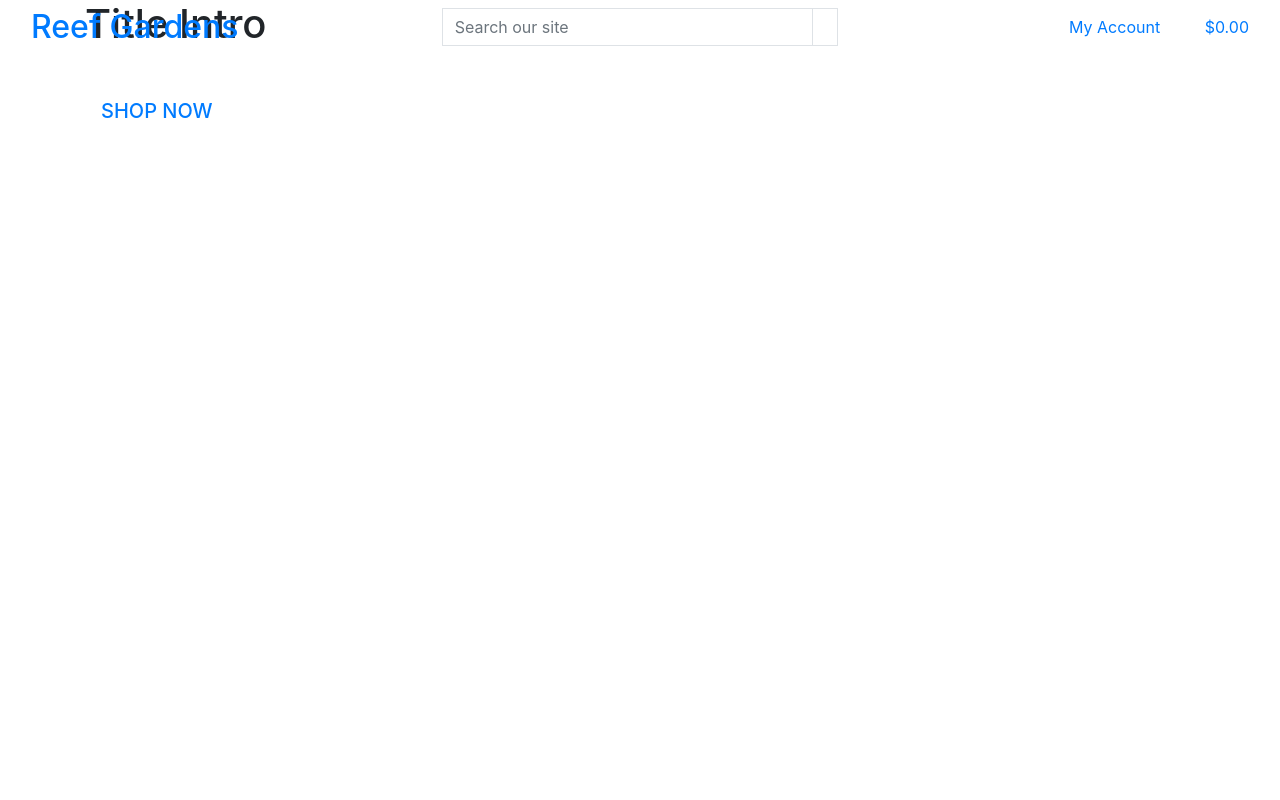
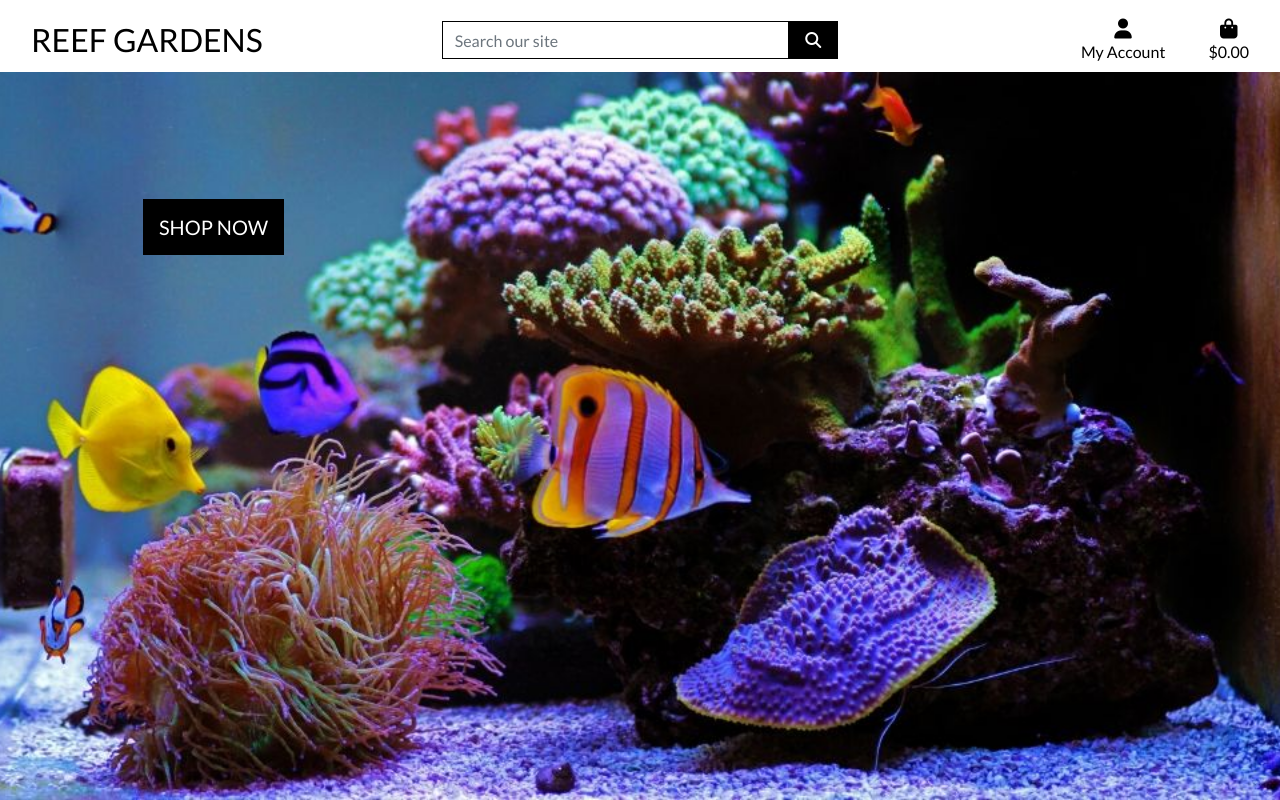
Before and after one commit to Damhan91/Reef-Gardens, a Django app: page / in a window 1280 px wide. Run offline with Django 3.2, Linux system fonts and the light colour scheme; some libraries are stand-ins or nearby versions.

Commit message:
added styling and layout to home page with images and css

```diff
--- a/home/templates/home/index.html
+++ b/home/templates/home/index.html
@@ -12,9 +12,6 @@
     <div class="container h-100">
         <div class="row">
             <div class="col-7 col-md-6 my-auto">
-                <h1 class="displayu-4 logo-font text-balck">
-                    Title Intro
-                </h1>
                 <div>
                     <h4 class="my-5">
                         <a href="" class="shop-now-button btn-lg rounded-0 text-uppercase py-3">Shop Now</a>
--- a/reef_gardens/settings.py
+++ b/reef_gardens/settings.py
@@ -147,6 +147,10 @@ USE_TZ = True
 # https://docs.djangoproject.com/en/3.2/howto/static-files/
 
 STATIC_URL = '/static/'
+STATICFILES_DIRS = (os.path.join(BASE_DIR, 'static'),)
+
+MEDIA_URL = '/media/'
+MEDIA_ROOT = os.path.join(BASE_DIR, 'media')
 
 # Default primary key field type
 # https://docs.djangoproject.com/en/3.2/ref/settings/#default-auto-field
--- a/reef_gardens/urls.py
+++ b/reef_gardens/urls.py
@@ -1,9 +1,10 @@
 from django.contrib import admin
 from django.urls import path, include
-
+from django.conf import settings
+from django.conf.urls.static import static
 
 urlpatterns = [
     path('admin/', admin.site.urls),
     path('accounts/', include('allauth.urls')),
     path('', include('home.urls')),
-]
+] + static(settings.MEDIA_URL, document_root=settings.MEDIA_ROOT)
--- /dev/null
+++ b/static/css/base.css
@@ -0,0 +1,81 @@
+html {
+    height: 100%;
+}
+
+body {
+    background: url('/media/home_page.jpg') no-repeat center center fixed;
+    background-size: cover;
+    height: calc(100vh - 164px);
+    color: #555;
+    font-family: 'Lato';
+}
+
+/* from Bulma */
+.icon {
+    align-items: center;
+    display: inline-flex;
+    justify-content: center;
+    height: 1.5rem;
+    width: 1.5rem;
+}
+
+.logo-font {
+    text-transform: uppercase;
+}
+
+.main-logo-link {
+    width: fit-content;
+}
+
+.shop-now-button {
+    background: black;
+    color: white;
+    min-width: 260px;
+}
+
+.btn-black {
+    background: black;
+    color: white;
+}
+
+.shop-now-button:hover,
+.shop-now-button:active,
+.shop-now-button:focus,
+.btn-black:hover,
+.btn-black:active,
+.btn-black:focus {
+    background: #222;
+    color: white;
+}
+
+.text-black {
+    color: #000 !important;
+}
+
+.border-black {
+    border: 1px solid black !important;
+}
+
+/* -------------------------------- Media Queries */
+
+/* Slightly larger container on xl screens */
+@media (min-width: 1200px) {
+  .container {
+    max-width: 80%;
+  }
+}
+
+/* fixed top navbar only on medium and up */
+@media (min-width: 992px) {
+    .fixed-top-desktop-only {
+        position: fixed;
+        top: 0;
+        right: 0;
+        left: 0;
+        z-index: 1030;
+    }
+
+    .header-container {
+        padding-top: 164px;
+    }
+}
--- a/templates/base.html
+++ b/templates/base.html
@@ -15,12 +15,17 @@
 
     {% block corecss %}
       <link rel="stylesheet" href="https://stackpath.bootstrapcdn.com/bootstrap/4.4.1/css/bootstrap.min.css" integrity="sha384-Vkoo8x4CGsO3+Hhxv8T/Q5PaXtkKtu6ug5TOeNV6gBiFeWPGFN9MuhOf23Q9Ifjh" crossorigin="anonymous">
+      <link rel="preconnect" href="https://fonts.googleapis.com">
+      <link rel="preconnect" href="https://fonts.gstatic.com" crossorigin>
+      <link href="https://fonts.googleapis.com/css2?family=Josefin+Sans&family=Lato:ital,wght@0,100;0,400;1,300&family=Roboto&display=swap" rel="stylesheet">
+      <link rel="stylesheet" href="{% static 'css/base.css' %}">
     {% endblock %}
 
     {% block extra_css %}
     {% endblock %}
 
     {% block corejs %}
+        <script src="https://kit.fontawesome.com/eb766f979f.js" crossorigin="anonymous"></script>
         <script src="https://code.jquery.com/jquery-3.4.1.slim.min.js" integrity="sha384-J6qa4849blE2+poT4WnyKhv5vZF5SrPo0iEjwBvKU7imGFAV0wwj1yYfoRSJoZ+n" crossorigin="anonymous"></script>
         <script src="https://cdn.jsdelivr.net/npm/popper.js@1.16.0/dist/umd/popper.min.js" integrity="sha384-Q6E9RHvbIyZFJoft+2mJbHaEWldlvI9IOYy5n3zV9zzTtmI3UksdQRVvoxMfooAo" crossorigin="anonymous"></script>
         <script src="https://stackpath.bootstrapcdn.com/bootstrap/4.4.1/js/bootstrap.min.js" integrity="sha384-wfSDF2E50Y2D1uUdj0O3uMBJnjuUD4Ih7YwaYd1iqfktj0Uod8GCExl3Og8ifwB6" crossorigin="anonymous"></script>
@@ -33,7 +38,7 @@
   </head>
   <body>
     <header class="container-fluid fixed-top">
-      <div class="row">
+      <div id="topnav" class="row bg-white pt-lg-2 d-none d-lg-flex">
         <div class="col-12 col-lg-4 my-auto py-lg-0 text-center text-lg-left">
           <a href="{% url 'home' %}" class="nav-link main-logo-link">
             <h2 class="logo-font text-black my-0">Reef Gardens</h2>
```
Also changed, not shown: media/home_page.jpg (added), media/home_page2.jpg (added), media/home_page_1.jpg (added).
